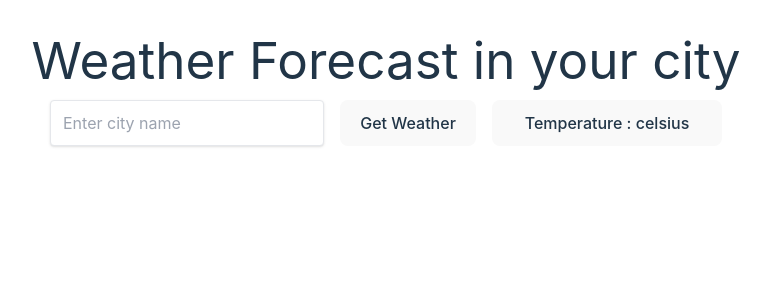
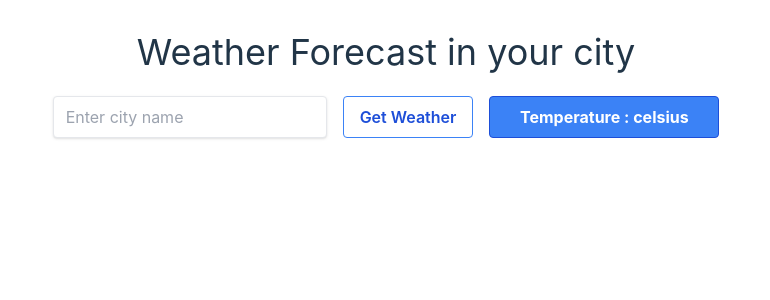
Before and after one commit to SocksAndBoxer/weathercast, a React (Vite) app: page / in a window 1280 px wide. Shown: the top 300 px of the page, without its empty margins (254-1024 px from the left). Built offline with nearby package versions, Linux system fonts and the light colour scheme.

Commit message:
Add selected prop to DailyForecast

```diff
--- a/src/App.tsx
+++ b/src/App.tsx
@@ -62,7 +62,7 @@ function App() {
 
   return (
     <div className='min-w-[1200px]'>
-      <h1 className='mb-3'>Weather Forecast in your city</h1>
+      <h1 className='mb-6 text-4xl'>Weather Forecast in your city</h1>
       <form
         className='relative flex flex-row justify-center gap-4 mb-8'
         onSubmit={handleSubmit}
@@ -77,7 +77,7 @@ function App() {
         {toggleSearch && (
           <div
             ref={ref}
-            className='absolute bg-gray-700 px-8 py-4 rounded top-14 left-[280px]'
+            className='absolute bg-gray-700 px-8 py-4 rounded top-14 left-[280px] text-white'
           >
             <Cities
               handleCitySelection={handleCitySelection}
@@ -87,8 +87,16 @@ function App() {
             />
           </div>
         )}
-        <button type='submit'>Get Weather</button>
-        <button className='min-w-[230px]' onClick={handleTempButton}>
+        <button
+          className='bg-transparent hover:bg-blue-500 text-blue-700 font-semibold hover:text-white py-2 px-4 border border-blue-500 hover:border-transparent rounded'
+          type='submit'
+        >
+          Get Weather
+        </button>
+        <button
+          className='min-w-[230px] bg-blue-500 hover:bg-blue-700 text-white font-bold py-2 px-4 border border-blue-700 rounded'
+          onClick={handleTempButton}
+        >
           Temperature : {toggledTemp}
         </button>
       </form>
@@ -99,7 +107,9 @@ function App() {
             <section className='flex flex-wrap justify-center gap-2'>
               {forecast.map(day => (
                 <DailyForecast
+                  selected={day.hourly === hourlyInfos}
                   day={day}
+                  key={day.date?.getDay()}
                   handleHourlyForecast={handleHourlyForecast}
                 />
               ))}
@@ -109,7 +119,7 @@ function App() {
         {hourlyInfos && (
           <section className='flex flex-wrap justify-center gap-2'>
             {hourlyInfos.map(hours => (
-              <HourlyForecast hours={hours} />
+              <HourlyForecast key={hours.hour.getHours()} hours={hours} />
             ))}
           </section>
         )}
--- a/src/components/DailyForecast.tsx
+++ b/src/components/DailyForecast.tsx
@@ -4,13 +4,17 @@ import { degreesToDirection } from '../utils/degrees-to-direction'
 type DailyForecastProps = {
   day: TForecast
   handleHourlyForecast: (hourly: THourly[]) => void
+  selected: boolean
 }
 
-const DailyForecast = ({ day, handleHourlyForecast }: DailyForecastProps) => {
+const DailyForecast = ({
+  day,
+  handleHourlyForecast,
+  selected,
+}: DailyForecastProps) => {
   return (
-    <>
     <div
-        className='cursor-pointer'
+      className={`cursor-pointer ${selected ? 'font-bold' : ''}`}
       onClick={() => handleHourlyForecast(day.hourly)}
     >
       <h3>{day.date!.toLocaleDateString('en', { weekday: 'long' })}</h3>
@@ -19,7 +23,6 @@ const DailyForecast = ({ day, handleHourlyForecast }: DailyForecastProps) => {
       </p>
       <p>Wind direction: {degreesToDirection(day.windDirection)}</p>
     </div>
-    </>
   )
 }
 
```
Lines whose indentation alone changed are shown as unchanged.
